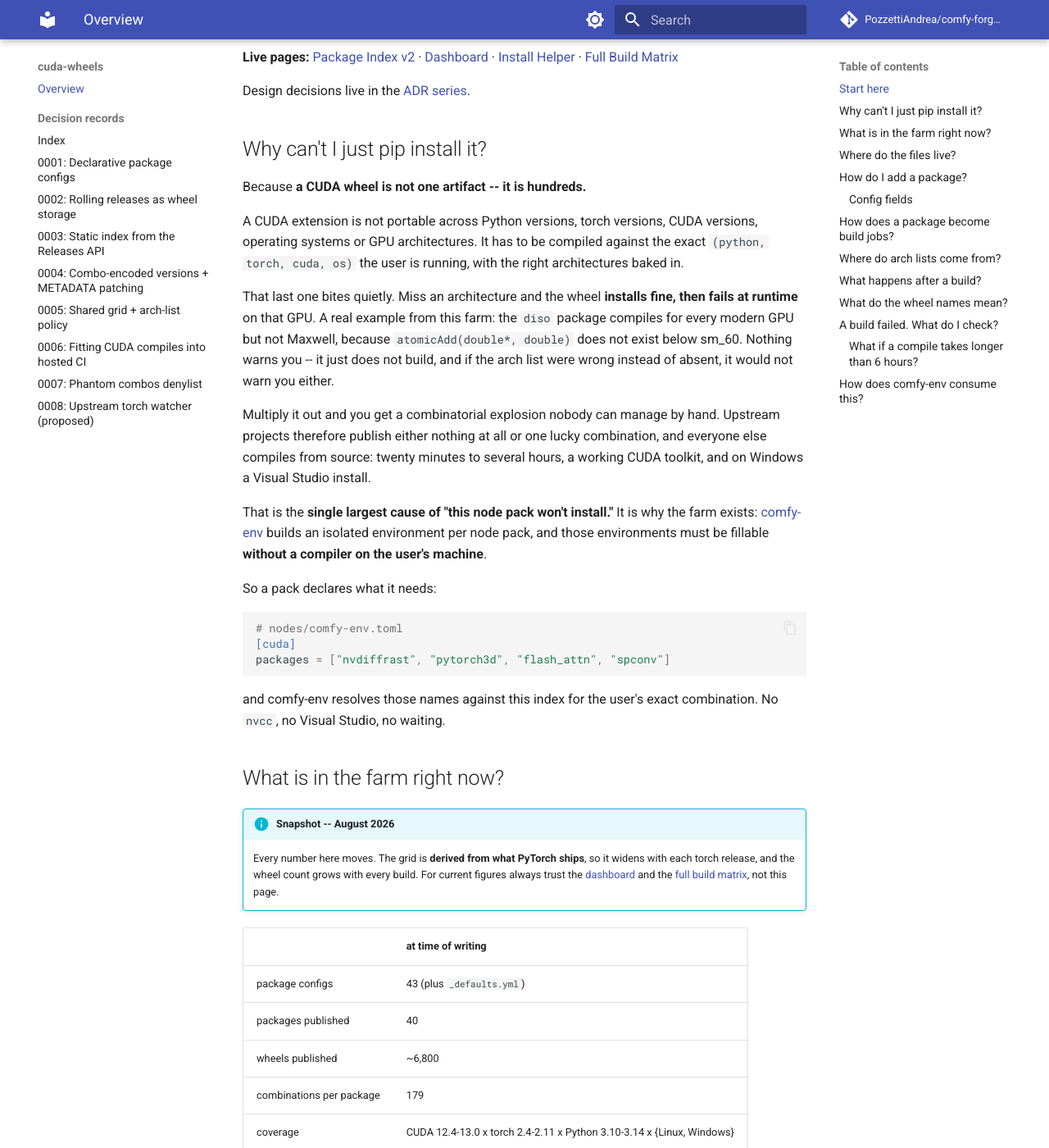
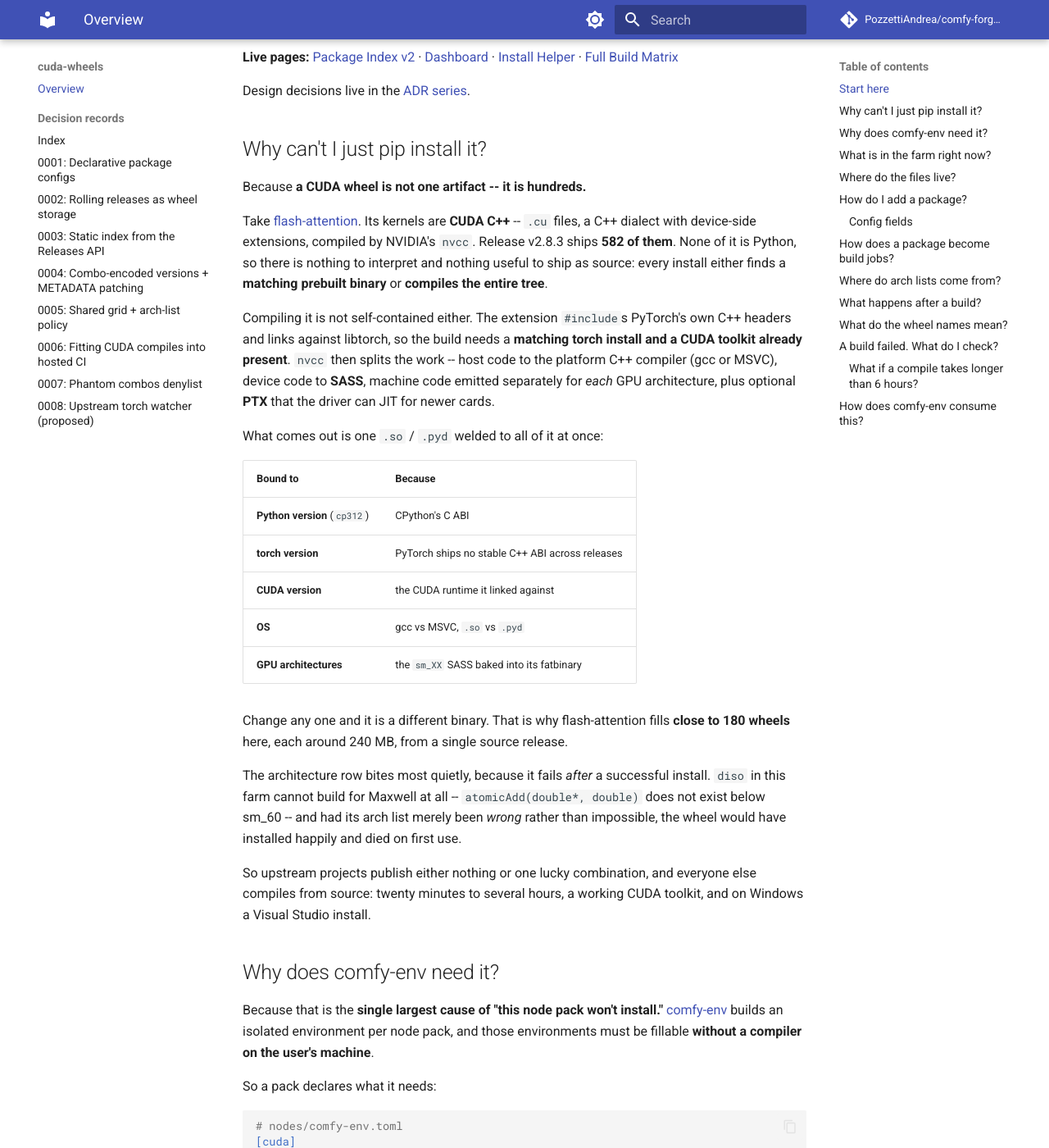
Before and after one commit to Comfy-Forge/comfy-forge-docs, an MkDocs documentation site: the page built from docs/cuda-wheels/index.md, in a window 1280 px wide and 1400 px high, scrolled down 788 px. Shown: the whole window at 82% size. Built offline with MkDocs 1.6.1 and Material for MkDocs 9.7.7, drawn with Linux system fonts in a browser that asks for light colours; comment, search, counter and statistics services are not loaded.

Commit message:
cuda-wheels: explain the compile with flash-attention as the worked example
The "why" section asserted that CUDA extensions are not portable and left
the reader to take it on faith. It now shows the mechanism with a real
package.

flash-attention: its kernels are CUDA C++, .cu files compiled by nvcc, and
v2.8.3 ships 582 of them. None of it is Python, so an install either finds
a matching prebuilt binary or compiles the whole tree -- and that compile
needs a matching torch and a CUDA toolkit already present, because the
extension includes PyTorch's C++ headers and links libtorch. nvcc then
splits host code to gcc/MSVC and device code to per-architecture SASS plus
optional PTX for JIT on newer cards.

A table then names each binding and its cause -- CPython ABI, libtorch's
unstable C++ ABI, CUDA runtime, toolchain, and the sm_XX in the fatbinary --
so "hundreds of artifacts from one source release" reads as arithmetic
rather than assertion. flash-attention lands near 180 wheels at ~240 MB each.

Split out "Why does comfy-env need it?" so both halves stay under one
screen; the compile explanation and the consumer motivation were answering
different questions under one heading.

Counts are deliberately approximate ("close to 180", "around 240 MB") so
they age gracefully.

```diff
--- a/docs/cuda-wheels/index.md
+++ b/docs/cuda-wheels/index.md
@@ -31,27 +31,49 @@
 
 Because **a CUDA wheel is not one artifact -- it is hundreds.**
 
-A CUDA extension is not portable across Python versions, torch versions, CUDA
-versions, operating systems or GPU architectures. It has to be compiled against
-the exact `(python, torch, cuda, os)` the user is running, with the right
-architectures baked in.
+Take [flash-attention](https://github.com/Dao-AILab/flash-attention). Its
+kernels are **CUDA C++** -- `.cu` files, a C++ dialect with device-side
+extensions, compiled by NVIDIA's `nvcc`. Release v2.8.3 ships **582 of them**.
+None of it is Python, so there is nothing to interpret and nothing useful to
+ship as source: every install either finds a **matching prebuilt binary** or
+**compiles the entire tree**.
 
-That last one bites quietly. Miss an architecture and the wheel **installs
-fine, then fails at runtime** on that GPU. A real example from this farm: the
-`diso` package compiles for every modern GPU but not Maxwell, because
-`atomicAdd(double*, double)` does not exist below sm_60. Nothing warns you --
-it just does not build, and if the arch list were wrong instead of absent, it
-would not warn you either.
+Compiling it is not self-contained either. The extension `#include`s PyTorch's
+own C++ headers and links against libtorch, so the build needs a **matching
+torch install and a CUDA toolkit already present**. `nvcc` then splits the
+work -- host code to the platform C++ compiler (gcc or MSVC), device code to
+**SASS**, machine code emitted separately for *each* GPU architecture, plus
+optional **PTX** that the driver can JIT for newer cards.
 
-Multiply it out and you get a combinatorial explosion nobody can manage by
-hand. Upstream projects therefore publish either nothing at all or one lucky
-combination, and everyone else compiles from source: twenty minutes to several
-hours, a working CUDA toolkit, and on Windows a Visual Studio install.
+What comes out is one `.so` / `.pyd` welded to all of it at once:
 
-That is the **single largest cause of "this node pack won't install."** It is
-why the farm exists: [comfy-env](../comfy-env/index.md) builds an isolated
-environment per node pack, and those environments must be fillable **without a
-compiler on the user's machine**.
+| Bound to | Because |
+|---|---|
+| **Python version** (`cp312`) | CPython's C ABI |
+| **torch version** | PyTorch ships no stable C++ ABI across releases |
+| **CUDA version** | the CUDA runtime it linked against |
+| **OS** | gcc vs MSVC, `.so` vs `.pyd` |
+| **GPU architectures** | the `sm_XX` SASS baked into its fatbinary |
+
+Change any one and it is a different binary. That is why flash-attention fills
+**close to 180 wheels** here, each around 240 MB, from a single source release.
+
+The architecture row bites most quietly, because it fails *after* a successful
+install. `diso` in this farm cannot build for Maxwell at all --
+`atomicAdd(double*, double)` does not exist below sm_60 -- and had its arch
+list merely been *wrong* rather than impossible, the wheel would have installed
+happily and died on first use.
+
+So upstream projects publish either nothing or one lucky combination, and
+everyone else compiles from source: twenty minutes to several hours, a working
+CUDA toolkit, and on Windows a Visual Studio install.
+
+## Why does comfy-env need it?
+
+Because that is the **single largest cause of "this node pack won't install."**
+[comfy-env](../comfy-env/index.md) builds an isolated environment per node
+pack, and those environments must be fillable **without a compiler on the
+user's machine**.
 
 So a pack declares what it needs:
 
```
